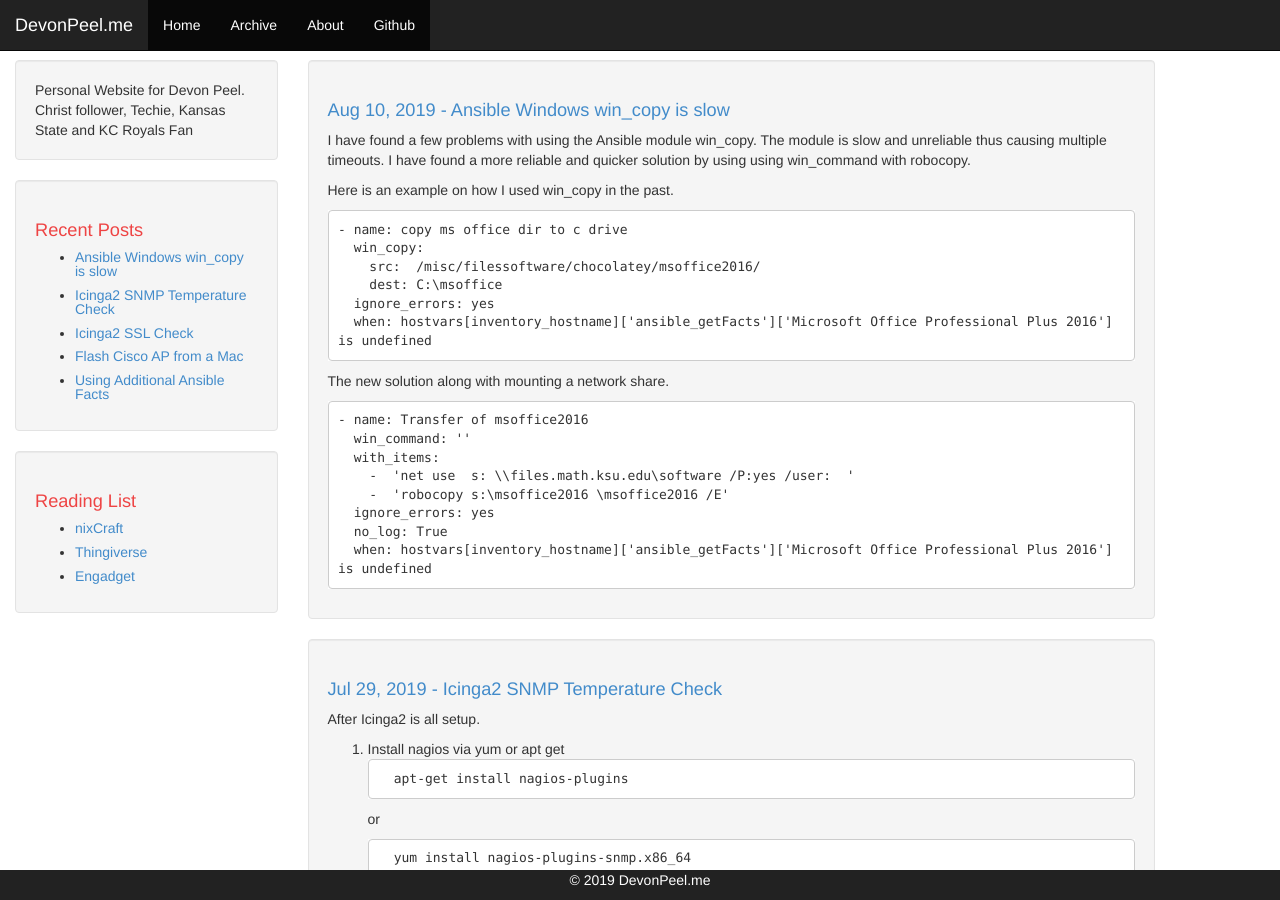
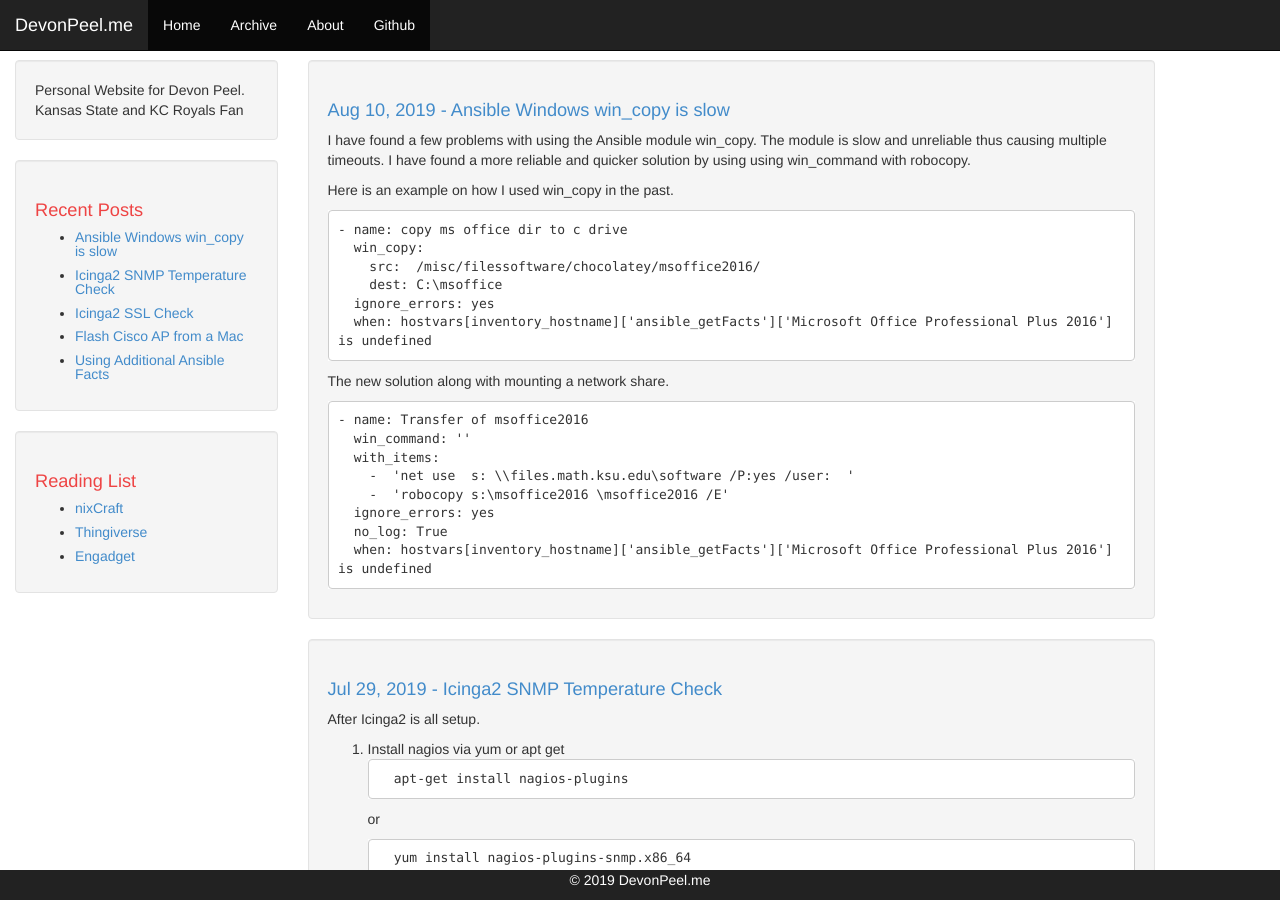
Before and after one commit to dp3/dp3.github.io, a Jekyll site: the page built from index.html, in a window 1280 px wide and 900 px high. Built offline with Jekyll 4.4.1, drawn with Linux system fonts in a browser that asks for light colours; nearby versions of some CDN libraries; the list of posts is cut into pages by our own code.

Commit message:
edited side bar phrase

```diff
--- a/_config.yml
+++ b/_config.yml
@@ -1,8 +1,8 @@
-# Jekyll configuration
+#Jekyll configuration
 
 name: DevonPeel.me
 description: " Personal  Website  for  Devon  Peel.
-Christ follower, Techie, Kansas State and KC Royals Fan"
+Kansas State and KC Royals Fan"
 
 # url is currently only used only for the RSS feed in feed.xml
 url: https://devonpeel.me
```
